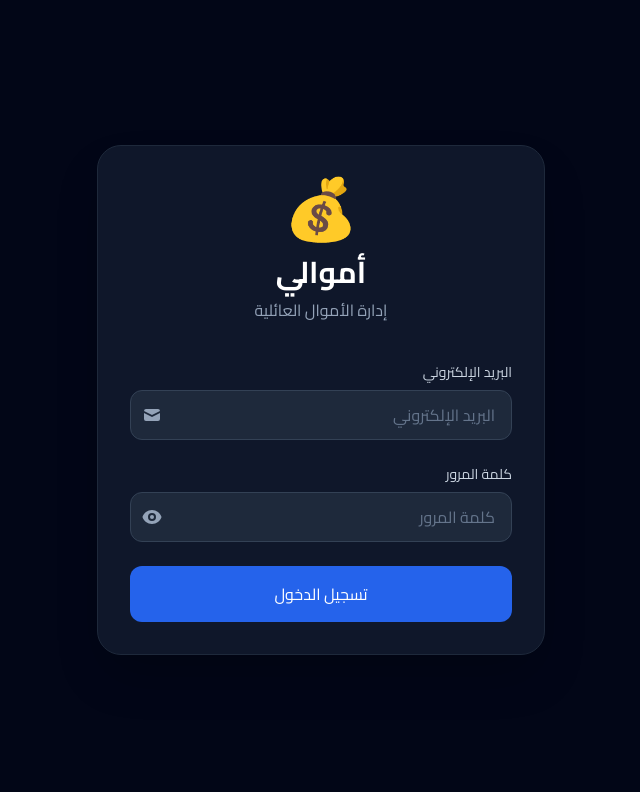
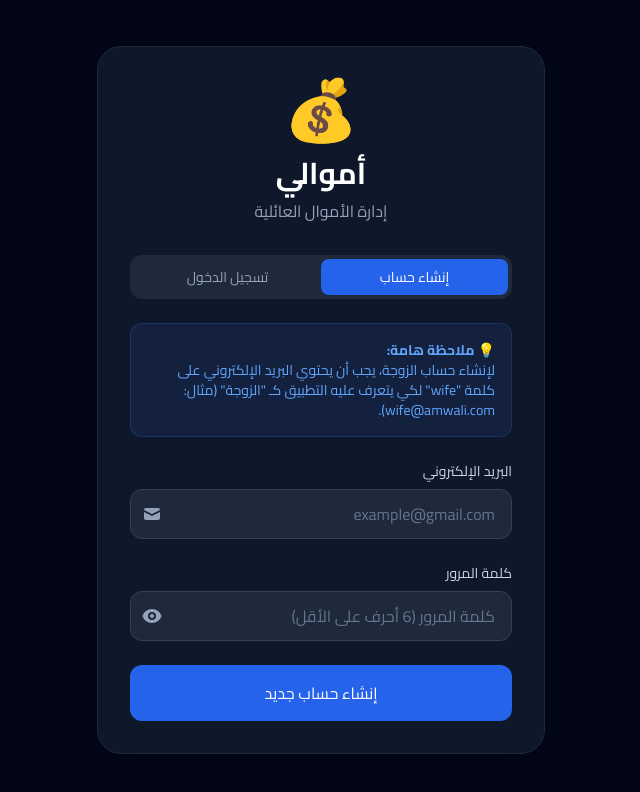
Before and after one commit to aliahmed323/amwali, a Vue app: page /login in a window 1280 px wide. Shown: the top 792 px of the page, without its empty margins (319-959 px from the left). Built offline with nearby package versions, Linux system fonts and the light colour scheme; no server answers.

Commit message:
إضافة واجهة إنشاء الحساب (Register)

```diff
--- a/src/stores/auth.js
+++ b/src/stores/auth.js
@@ -44,6 +44,22 @@ export const useAuthStore = defineStore('auth', () => {
     }
   }
 
+  const register = async (email, password) => {
+    loading.value = true
+    error.value = null
+    try {
+      const { createUserWithEmailAndPassword } = await import('firebase/auth')
+      const userCredential = await createUserWithEmailAndPassword(auth, email, password)
+      user.value = userCredential.user
+      return userCredential.user
+    } catch (err) {
+      error.value = err.message
+      throw err
+    } finally {
+      loading.value = false
+    }
+  }
+
   const logout = async (router) => {
     try {
       await signOut(auth)
@@ -66,6 +82,7 @@ export const useAuthStore = defineStore('auth', () => {
     userInitial,
     initAuth,
     login,
+    register,
     logout
   }
 })
--- a/src/views/LoginView.vue
+++ b/src/views/LoginView.vue
@@ -1,20 +1,42 @@
 <template>
   <div class="min-h-screen bg-slate-950 flex flex-col justify-center items-center p-6 text-white dir-rtl">
     <div class="w-full max-w-md bg-slate-900 rounded-3xl border border-slate-800 p-8 shadow-2xl">
-      <div class="text-center mb-10">
+      <div class="text-center mb-8">
         <div class="text-6xl mb-4">💰</div>
         <h1 class="text-3xl font-bold mb-2">أموالي</h1>
         <p class="text-slate-400">إدارة الأموال العائلية</p>
       </div>
 
-      <form @submit.prevent="handleLogin" class="space-y-6">
+      <!-- Toggle Mode -->
+      <div class="flex bg-slate-800 rounded-xl p-1 mb-6">
+        <button
+          @click="isRegisterMode = true"
+          :class="['flex-1 py-2 rounded-lg text-sm font-medium transition-colors', isRegisterMode ? 'bg-blue-600 text-white' : 'text-slate-400 hover:text-slate-300']"
+        >
+          إنشاء حساب
+        </button>
+        <button
+          @click="isRegisterMode = false"
+          :class="['flex-1 py-2 rounded-lg text-sm font-medium transition-colors', !isRegisterMode ? 'bg-blue-600 text-white' : 'text-slate-400 hover:text-slate-300']"
+        >
+          تسجيل الدخول
+        </button>
+      </div>
+
+      <form @submit.prevent="handleAuth" class="space-y-6">
+        <div v-if="isRegisterMode" class="bg-blue-500/10 border border-blue-500/20 text-blue-400 p-4 rounded-xl text-sm mb-4">
+          💡 <b>ملاحظة هامة:</b>
+          <br>
+          لإنشاء حساب الزوجة، يجب أن يحتوي البريد الإلكتروني على كلمة "wife" لكي يتعرف عليه التطبيق كـ "الزوجة" (مثال: wife@amwali.com).
+        </div>
+
         <div>
           <label class="block text-sm font-medium text-slate-300 mb-2">البريد الإلكتروني</label>
           <div class="relative">
             <input
               v-model="email"
               type="email"
-              placeholder="البريد الإلكتروني"
+              placeholder="example@gmail.com"
               class="w-full bg-slate-800 border border-slate-700 rounded-xl text-white placeholder-slate-500 focus:ring-2 focus:ring-blue-500 focus:border-blue-500 px-4 py-3 pe-10"
               required
             >
@@ -33,9 +55,10 @@
             <input
               v-model="password"
               :type="showPassword ? 'text' : 'password'"
-              placeholder="كلمة المرور"
+              placeholder="كلمة المرور (6 أحرف على الأقل)"
               class="w-full bg-slate-800 border border-slate-700 rounded-xl text-white placeholder-slate-500 focus:ring-2 focus:ring-blue-500 focus:border-blue-500 px-4 py-3 pe-10"
               required
+              minlength="6"
             >
             <button
               type="button"
@@ -55,7 +78,7 @@
         </div>
 
         <div v-if="authStore.error" class="text-rose-400 text-sm text-center bg-rose-500/10 p-3 rounded-lg">
-          {{ authStore.error }}
+          {{ authStore.error === 'Firebase: Error (auth/email-already-in-use).' ? 'البريد الإلكتروني مسجل مسبقاً.' : (authStore.error === 'Firebase: Error (auth/invalid-credential).' ? 'البريد الإلكتروني أو كلمة المرور غير صحيحة.' : authStore.error) }}
         </div>
 
         <button
@@ -67,7 +90,7 @@
             <circle class="opacity-25" cx="12" cy="12" r="10" stroke="currentColor" stroke-width="4"></circle>
             <path class="opacity-75" fill="currentColor" d="M4 12a8 8 0 018-8V0C5.373 0 0 5.373 0 12h4zm2 5.291A7.962 7.962 0 014 12H0c0 3.042 1.135 5.824 3 7.938l3-2.647z"></path>
           </svg>
-          <span>{{ authStore.loading ? 'جاري تسجيل الدخول...' : 'تسجيل الدخول' }}</span>
+          <span>{{ authStore.loading ? 'جاري المعالجة...' : (isRegisterMode ? 'إنشاء حساب جديد' : 'تسجيل الدخول') }}</span>
         </button>
       </form>
     </div>
@@ -85,11 +108,16 @@ const authStore = useAuthStore();
 const email = ref('');
 const password = ref('');
 const showPassword = ref(false);
+const isRegisterMode = ref(true); // Default to register as requested
 
-const handleLogin = async () => {
+const handleAuth = async () => {
   if (!email.value || !password.value) return;
 
-  await authStore.login(email.value, password.value);
+  if (isRegisterMode.value) {
+    await authStore.register(email.value, password.value);
+  } else {
+    await authStore.login(email.value, password.value);
+  }
 
   if (authStore.isAuthenticated) {
     router.push('/');
```
Also changed, not shown: debug.js (added, +18 -0 lines).
